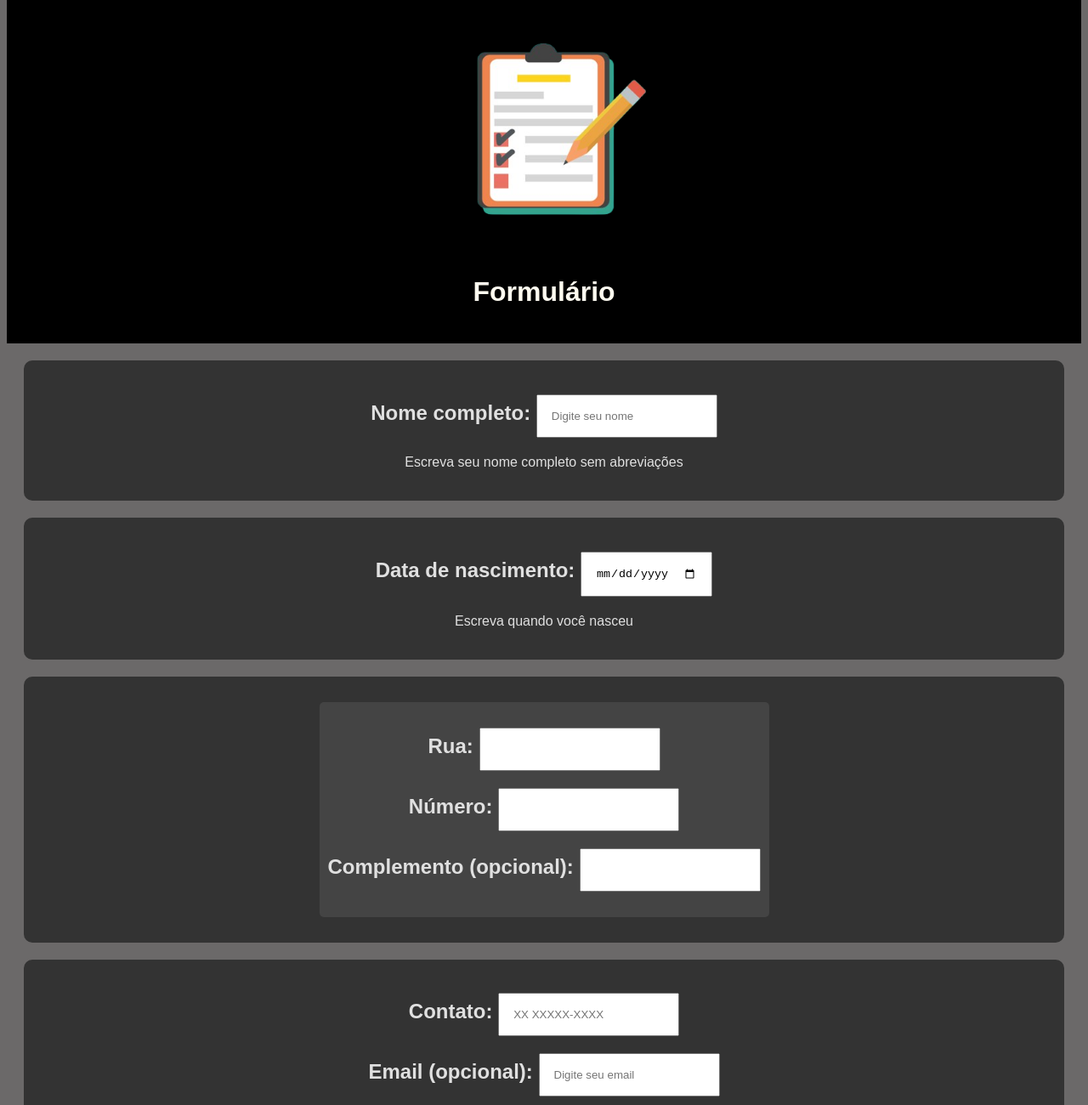
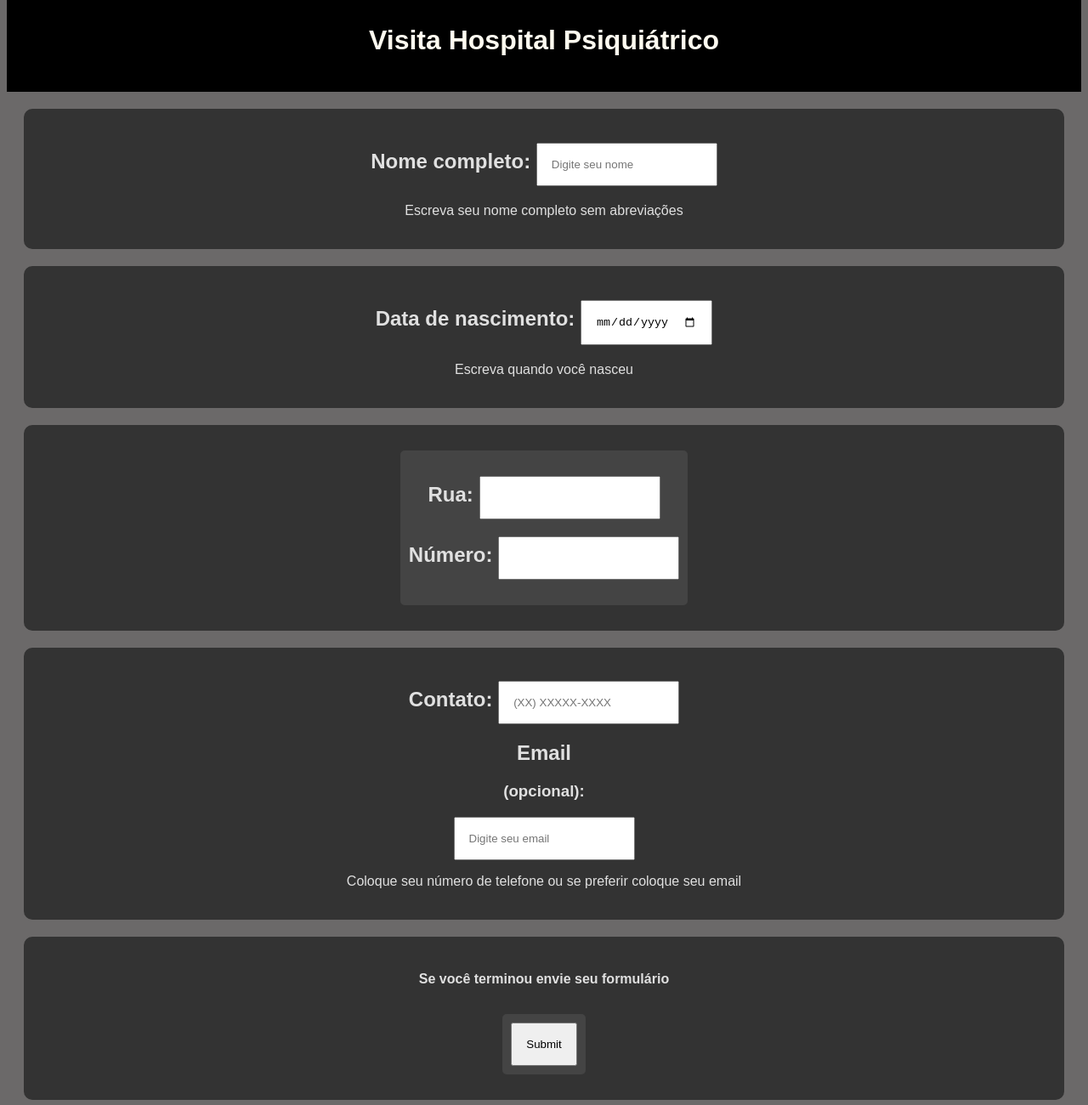
Before and after one commit to SuperChoque123/formulario, a plain HTML site: page index.html in a window 1280 px wide. Shown: the part 20-1320 px from the top of the page at 85% size. Drawn offline with Linux system fonts and the light colour scheme.

Commit message:
add - enviar

```diff
--- a/bonito.css
+++ b/bonito.css
@@ -48,3 +48,11 @@ input {
     padding: 16px
 
 }
+
+.form-section {
+    background-color: #f9f9f9;
+    border: 1px solid #e0e0e0;
+    border-radius: 8px;
+    padding: 20px;
+    margin-bottom: 25px;
+}
--- a/index.html
+++ b/index.html
@@ -1,5 +1,5 @@
 <!DOCTYPE html>
-<html lang="en">
+<html lang="pt-br">
 <head>
     <meta charset="UTF-8">
     <meta name="viewport" content="width=device-width, initial-scale=1.0">
@@ -9,45 +9,61 @@
 
 <body>
     <header>
-        <img src="imgs/image-removebg-preview.png" alt="">
-        <h1>Formulário</h1>
+        <h1>Visita Hospital Psiquiátrico</h1>
     </header>
+    <form>
     <section id="sobre">
+        <form id="form-section">
         <h2>Nome completo:
-            <input type="text" placeholder="Digite seu nome">
+            <label for="nome"></label>
+            <input type="text" id="nome" placeholder="Digite seu nome" required>
         </h2>
+    </form>
         <p>Escreva seu nome completo sem abreviações</p>
     </section>
     <section id="contras">
+        <form id="form-section">
             <h2> Data de nascimento:
-                <input type="date">
-            </h2>
+                <label for="data_nascimento"></label>
+                <input type="date" id="data_nascimento" required>
+            </h2></form>
             <p>Escreva quando você nasceu</p>
     </section>
     <section id="faixas">
         <div class="contra">
+            <form id="form-section">
         <h2>
-            Rua: <input type="text">
+            <label for="rua"></label>
+            Rua: <input type="text" id="rua" required>
         <br>
             <h2>
-                Número: <input type="text"><br>
+                <label for="number"></label>
+                Número: <input type="number" required><br>
                 <h2>
-                    Complemento (opcional): <input type="text"></div>
+                    </form></div>
     </section>
     <section id="contras">
+        <form id="form-section">
         <h2>
-            Contato: <input type="number" placeholder="XX XXXXX-XXXX">
+            <label for="numero"></label>
+            Contato: <input type="tel" id="numero" placeholder="(XX) XXXXX-XXXX"
+            pattern="(\([0-9]{2}\)\s([9]{1})?([0-9]{4}))">
         </h2>
             <h2>
-                Email (opcional): <input type="text" placeholder="Digite seu email">
-            </h2>
+                <label for="email"></label>
+                Email <h3>(opcional):</h3> <input type="email" id="email" placeholder="Digite seu email">
+            </h2></form>
             <p>Coloque seu número de telefone ou se preferir coloque seu email</p>
     </section>
     <section id="faixas">
-        <h2></h2>
+        <h4><p>Se você terminou envie seu formulário</p></h4>
         <div class="contra">
-            <p></p>
+            <form id="form-section">
+                <label for="enviar"></label>
+                <input type="submit" id="enviar">
+            </form>
     </section>
+</form>
     <footer>
         <p>&copy;Todos os direitos reservados à ninguém, coloque seus dados sem confiança</p>
     </footer>
```
